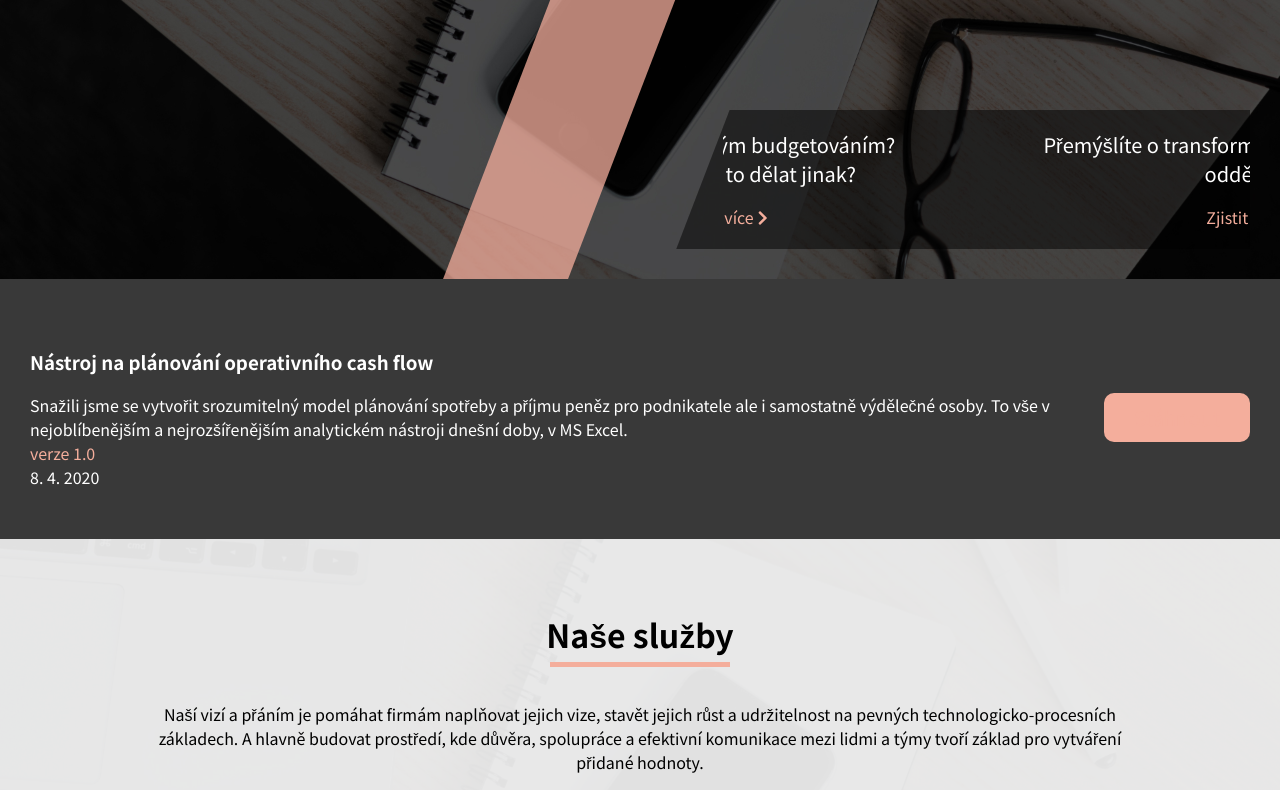
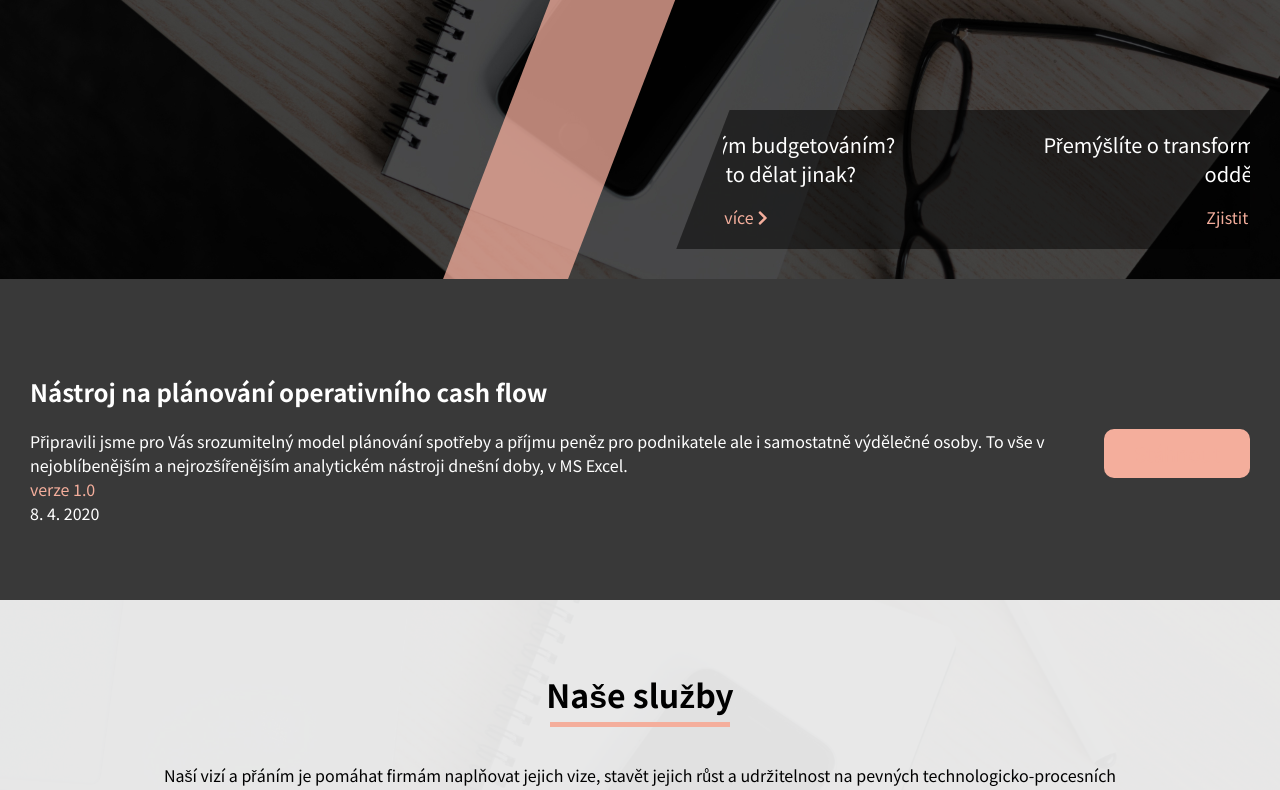
Before and after one commit to crdo/simplebeez, a Next.js app: page / in a window 1280 px wide. Shown: the part 521-1311 px from the top of the page. Built offline with nearby package versions, Linux system fonts and the light colour scheme.

Commit message:
Odkaz na downloads

```diff
--- a/components/download.tsx
+++ b/components/download.tsx
@@ -4,22 +4,22 @@ import { faFileExcel } from "@fortawesome/free-solid-svg-icons";
 
 export default function Download() {
     return (
-        <div className="download">
+        <div className="download" id="downloads">
             <div className="container">
-                <h3>Nástroj na plánování operativního cash flow </h3>
+                <h2>Nástroj na plánování operativního cash flow </h2>
                 <div className="button">
                     <FileDownloadModal fileName="Cash flow planning" filePath="/Privacy_Policy_ENG.pdf" >
                         Stáhnout
                     </FileDownloadModal>
                 </div>
-                <p>Snažili jsme se vytvořit srozumitelný model plánování spotřeby a příjmu peněz pro podnikatele ale i samostatně výdělečné osoby. To vše v nejoblíbenějším a nejrozšířenějším analytickém nástroji dnešní doby, v MS Excel.</p>
+                <p>Připravili jsme pro Vás srozumitelný model plánování spotřeby a příjmu peněz pro podnikatele ale i samostatně výdělečné osoby. To vše v nejoblíbenějším a nejrozšířenějším analytickém nástroji dnešní doby, v MS Excel.</p>
                 <div className="version">verze 1.0</div>
                 <div className="date">8. 4. 2020</div>
             </div>
             <style global jsx>{`
             .download {
                 background: #393939;
-                padding: 50px 0;
+                padding: 75px 0;
                 color: white;
             }
             .version {
```
